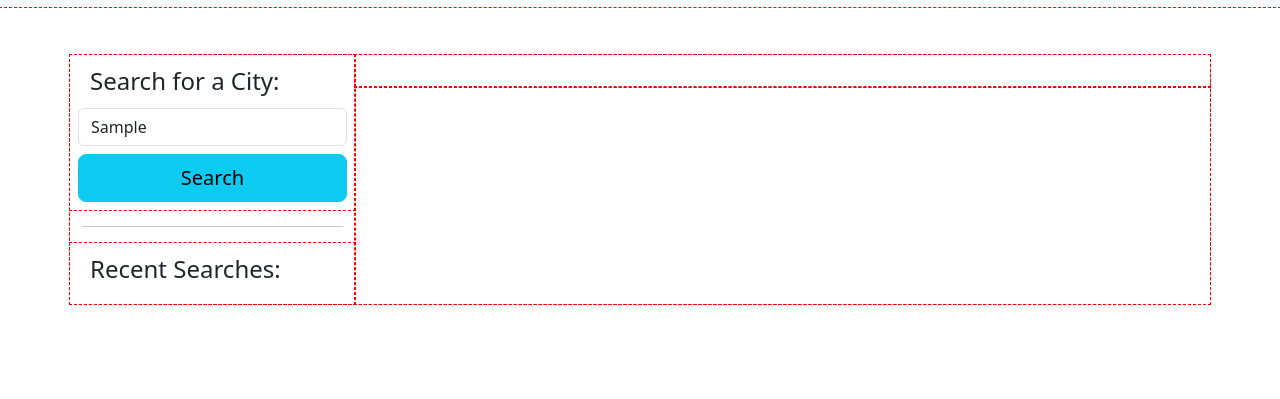
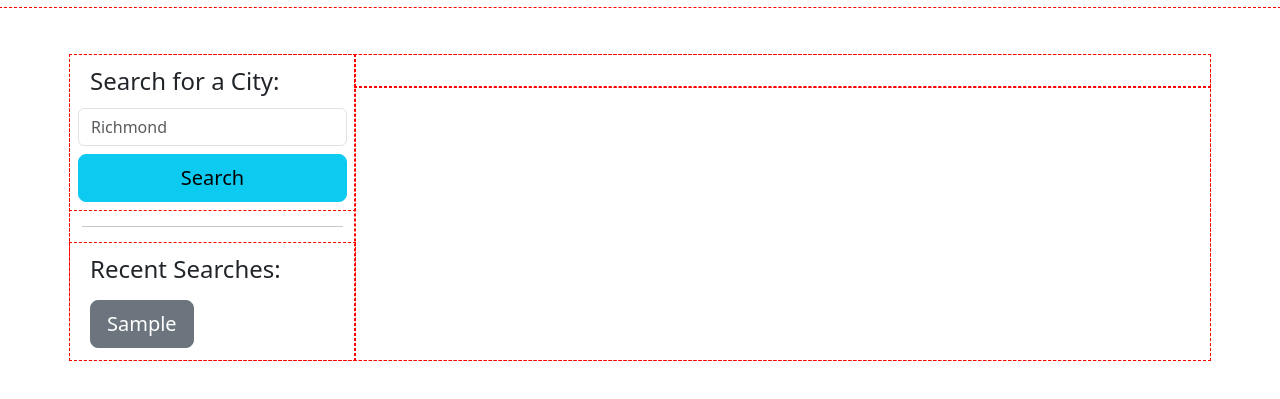
Before and after one commit to kalecodes/city-weather, a plain HTML site: page index.html in a window 1280 px wide. Both pictures are taken after typing "Sample" into the empty fields and a click on the button "Search". Shown: the part 97-496 px from the top of the page. Drawn offline with nearby package versions, Linux system fonts and the light colour scheme; no server answers.

Commit message:
connect search function to API, save and load search history

```diff
--- a/assets/css/style.css
+++ b/assets/css/style.css
@@ -5,3 +5,7 @@
 .card img {
     width: 75px;
 }
+
+span img {
+    width: 80px;
+}
--- a/assets/js/script.js
+++ b/assets/js/script.js
@@ -1,3 +1,9 @@
+var searchHistory = [];
+
+var searchBtnEl = document.querySelector("#search-btn");
+var citySearchEl = document.querySelector("#city-search");
+var searchHistoryEl = document.querySelector("#history");
+
 var currentWeatherEl = document.querySelector("#today");
 var forecastEl = document.querySelector("#forecast");
 
@@ -28,7 +34,6 @@ var getWeather = function(cityName, lat, lon) {
     fetch(apiUrl).then(function(response) {
         if (response.ok) {
             response.json().then(function(data) {
-                console.log(data);
 
                 displayWeather(cityName, data);
             });
@@ -60,7 +65,7 @@ var displayToday = function(cityName, data) {
     headerSpan.className = "d-inline-flex align-items-center py-1";
     var cityNameEl = document.createElement("h1");
     var iconEl = document.createElement("img");
-    iconEl.setAttribute("src", "http://openweathermap.org/img/wn/" + data.current.weather[0].icon + ".png")
+    iconEl.setAttribute("src", "http://openweathermap.org/img/wn/" + data.current.weather[0].icon + "@2x.png")
     cityNameEl.textContent = cityName + " ";
 
     headerSpan.appendChild(cityNameEl);
@@ -106,7 +111,7 @@ var displayForecast = function(data) {
         cardHeaderEl.textContent = date;
 
         var cardIconEl = document.createElement("img");
-        cardIconEl.setAttribute("src", "https://openweathermap.org/img/wn/" + data.daily[i].weather[0].icon + ".png");
+        cardIconEl.setAttribute("src", "https://openweathermap.org/img/wn/" + data.daily[i].weather[0].icon + "@2x.png");
 
         var cardTempEl = document.createElement("p");
         cardTempEl.textContent = data.daily[i].temp.day + " °F";
@@ -129,4 +134,38 @@ var displayForecast = function(data) {
     forecastEl.appendChild(cardHolderEl);
 };
 
-translateCity("Richmond");
+searchBtnEl.addEventListener("click", function() {
+    var city = citySearchEl.value.trim();
+    citySearchEl.value = "";
+    translateCity(city);
+    saveSearch(city);
+});
+
+var saveSearch = function(city) {
+    searchHistory.unshift(city);
+
+    localStorage.setItem("searched cities", JSON.stringify(searchHistory));
+
+    loadSearchHistory();
+}
+
+var loadSearchHistory = function() {
+    searchHistory = JSON.parse(localStorage.getItem("searched cities"));
+
+    if (!searchHistory) {
+        searchHistory = [];
+    }
+
+    // clear previous
+    searchHistoryEl.textContent = "";
+
+    for (var i = 0; i < searchHistory.length && i < 7; i++) {
+        var historyEl = document.createElement("button");
+        historyEl.textContent = searchHistory[i];
+        historyEl.className = "btn btn-secondary btn-lg my-1 d-block";
+
+        searchHistoryEl.appendChild(historyEl);
+    }
+}
+
+loadSearchHistory();
--- a/index.html
+++ b/index.html
@@ -18,12 +18,13 @@
             <div class="col-12 col-lg-3 outline">
                 <div class="row p-2 outline">
                     <h4 class="py-1">Search for a City:</h4>
-                    <input type="text" placeholder="Richmond" class="form-control mb-2">
-                    <button type="submit" class="btn btn-info btn-lg">Search</button>
+                    <input id="city-search" type="text" placeholder="Richmond" class="form-control mb-2">
+                    <button id="search-btn" type="submit" class="btn btn-info btn-lg">Search</button>
                 </div>
                 <hr>
                 <div class="row p-2 outline">
                     <h4 class="py-1">Recent Searches:</h4>
+                    <div id="history"></div>
                 </div>
             </div>
             <div class="col-12 col-lg-9 outline">
```
